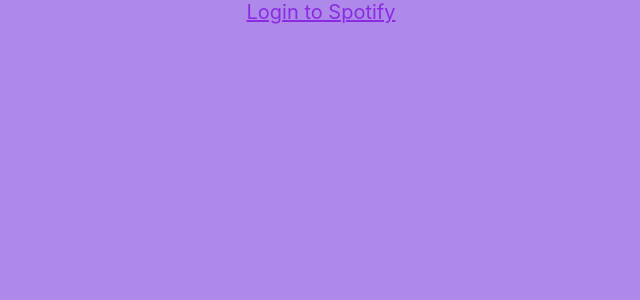
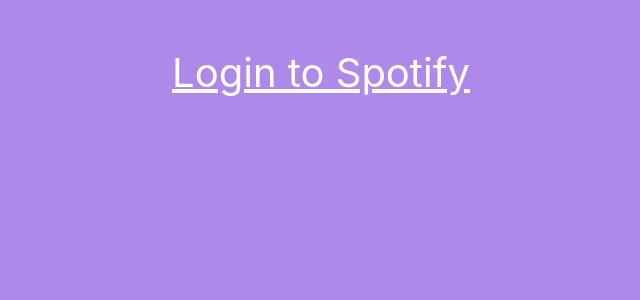
Before and after one commit to InbalGam/InbalGam.github.io, a React (Create React App) app in the folder Spotify App/jammming/: page / in a window 1280 px wide. Shown: the top 300 px of the page, without its empty margins (319-959 px from the left). Built offline with nearby package versions, Linux system fonts and the light colour scheme.

Commit message:
updated a css

```diff
--- a/Spotify App/jammming/src/components/styles/App.css
+++ b/Spotify App/jammming/src/components/styles/App.css
@@ -8,12 +8,13 @@
 }
 
 a {
+    position: relative;
     text-decoration: underline;
-    color: blueviolet;
+    color: white;
     cursor: pointer;
-    margin-top: 1rem;
+    top: 3rem;
     margin-bottom: 2rem;
-    font-size: 1.25rem;
+    font-size: 2.5rem;
 }
 
 a:hover {
```
